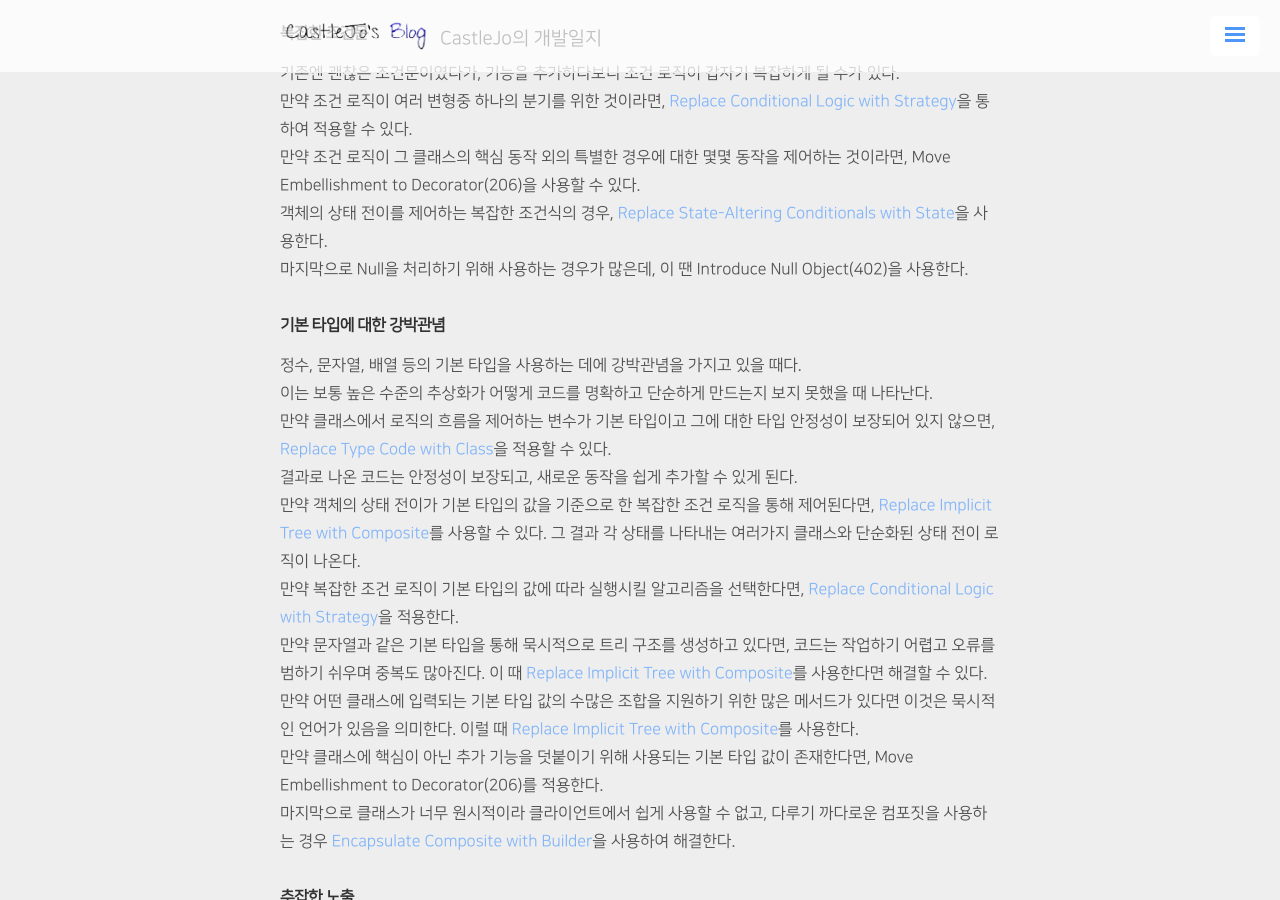
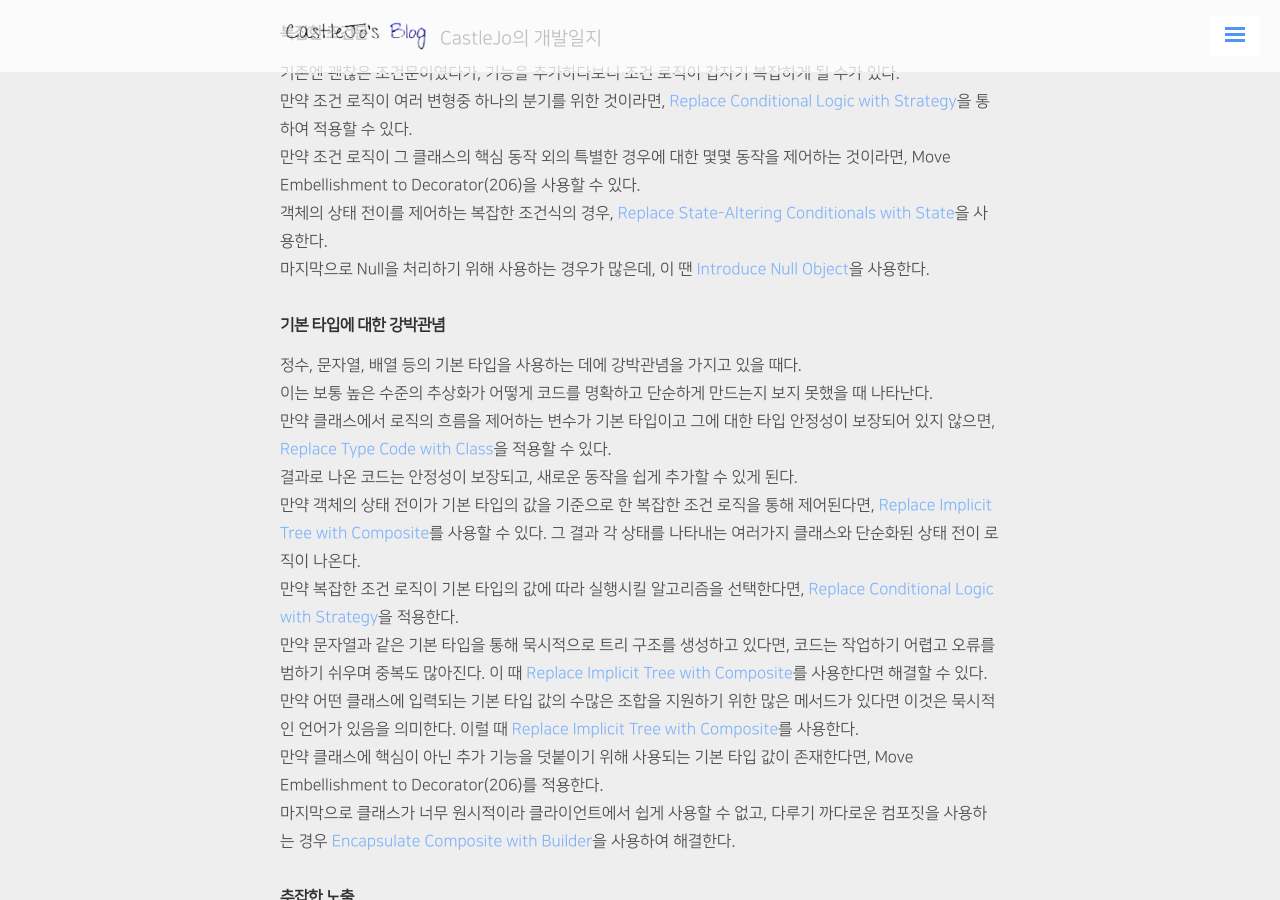
Before and after one commit to ukcastle/ukcastle.github.io, a Jekyll site: the page built from _posts/Refactoring/2021-04-12-RF-Ch4.md, in a window 1280 px wide and 900 px high, scrolled down 2033 px. Built offline with Jekyll 4.4.1, drawn with Linux system fonts in a browser that asks for light colours; nearby versions of some CDN libraries; a script that is not in the unit is left out; comment, search, counter and statistics services are not loaded; some of the changed text lies outside the part shown.

Commit message:
docs: href 402

```diff
--- a/_posts/Refactoring/2021-04-12-RF-Ch4.md
+++ b/_posts/Refactoring/2021-04-12-RF-Ch4.md
@@ -19,9 +19,9 @@ tag: [DesignPattern, Refactoring]
 
 |냄새|리팩터링|
 |:---:|:---:|
-|중복된 코드|[Form Template Method](https://jo631.github.io/refactoring/2021/04/16/Form-Template-Method/)<br>[Introduce Polymorphic Creation with Factory Method](https://jo631.github.io/refactoring/2021/04/13/Introduce-Polymorphic-Creation-with-Factory-Method/)<br>[Chain Constructors](https://jo631.github.io/refactoring/2021/04/13/Chain-Constructors/)<br>[Replace One/Many Distinctions with Composite](https://jo631.github.io/refactoring/2021/04/30/Replace-One-Many-Distinctions-with-Composite/)<br>[Extract Composite](https://jo631.github.io/refactoring/2021/04/28/Extract-Composite/)<br>[Unify interfaces with Adapter](https://jo631.github.io/refactoring/2021/05/10/Unify-Interface-with-Adapter/)<br>Introduce Null Object(402)|
+|중복된 코드|[Form Template Method](https://jo631.github.io/refactoring/2021/04/16/Form-Template-Method/)<br>[Introduce Polymorphic Creation with Factory Method](https://jo631.github.io/refactoring/2021/04/13/Introduce-Polymorphic-Creation-with-Factory-Method/)<br>[Chain Constructors](https://jo631.github.io/refactoring/2021/04/13/Chain-Constructors/)<br>[Replace One/Many Distinctions with Composite](https://jo631.github.io/refactoring/2021/04/30/Replace-One-Many-Distinctions-with-Composite/)<br>[Extract Composite](https://jo631.github.io/refactoring/2021/04/28/Extract-Composite/)<br>[Unify interfaces with Adapter](https://jo631.github.io/refactoring/2021/05/10/Unify-Interface-with-Adapter/)<br>[Introduce Null Object](https://jo631.github.io/refactoring/2021/05/18/Introduce-Null-Object/)|
 |긴 메서드|[Compose Method](https://jo631.github.io/refactoring/2021/04/14/Compose-Method/)<br> [Move Accumulation to Collecting Parameter](https://jo631.github.io/refactoring/2021/04/27/Move-Accumulation-to-Collecting-Parameter/)<br>[Replace Conditional Dispatcher with Command](https://jo631.github.io/refactoring/2021/05/01/Replace-Conditional-Dispatcher-with-Command/)<br>Move Accumulation to Visitor(423)<br>[Replace Conditional Logic with Strategy](https://jo631.github.io/refactoring/2021/04/15/Replace-Conditional-Logic-with-Strategy/)|
-|복잡한 조건문|[Replace Conditional Logic with Strategy](https://jo631.github.io/refactoring/2021/04/15/Replace-Conditional-Logic-with-Strategy/)<br>Move Embellishment to Decorator(206)<br>[Replace State-Altering Conditionals with State](https://jo631.github.io/refactoring/2021/05/13/Replace-State-Altering-Conditionals-with-State/)<br>Introduce Null Object(402)|
+|복잡한 조건문|[Replace Conditional Logic with Strategy](https://jo631.github.io/refactoring/2021/04/15/Replace-Conditional-Logic-with-Strategy/)<br>Move Embellishment to Decorator(206)<br>[Replace State-Altering Conditionals with State](https://jo631.github.io/refactoring/2021/05/13/Replace-State-Altering-Conditionals-with-State/)<br>[Introduce Null Object](https://jo631.github.io/refactoring/2021/05/18/Introduce-Null-Object/)|
 |기본 타입에 대한 강박관념|[Replace Type Code with Class](https://jo631.github.io/refactoring/2021/05/12/Replace-Type-Code-with-Class/)<br>[Replace State-Altering Conditionals with State](https://jo631.github.io/refactoring/2021/05/13/Replace-State-Altering-Conditionals-with-State/)<br>[Replace Conditional Logic with Strategy](https://jo631.github.io/refactoring/2021/04/15/Replace-Conditional-Logic-with-Strategy/)<br>[Replace Implicit Tree with Composite](https://jo631.github.io/refactoring/2021/04/19/Replace-Implicit-Tree-with-Composite/)<br>Replace Implicit Language with Interpreter(360)<br>Move Embellishment to Decorator(206)<br>[Encapsulate Composite with Builder](https://jo631.github.io/refactoring/2021/04/20/Encapsulate-Composite-with-Builder/)|
 |추잡한 노출|[Encapsulate Classes with Factory](https://jo631.github.io/refactoring/2021/04/13/Encapsulate-Classes-with-Factory/)|
 |문어발 솔루션|Move Creation Knowledge to Factory(110)|
@@ -50,7 +50,7 @@ tag: [DesignPattern, Refactoring]
 만약 조건 로직이 여러 변형중 하나의 분기를 위한 것이라면, [Replace Conditional Logic with Strategy](https://jo631.github.io/refactoring/2021/04/15/Replace-Conditional-Logic-with-Strategy/)을 통하여 적용할 수 있다.
 만약 조건 로직이 그 클래스의 핵심 동작 외의 특별한 경우에 대한 몇몇 동작을 제어하는 것이라면, Move Embellishment to Decorator(206)을 사용할 수 있다.
 객체의 상태 전이를 제어하는 복잡한 조건식의 경우, [Replace State-Altering Conditionals with State](https://jo631.github.io/refactoring/2021/05/13/Replace-State-Altering-Conditionals-with-State/)을 사용한다.
-마지막으로 Null을 처리하기 위해 사용하는 경우가 많은데, 이 땐 Introduce Null Object(402)을 사용한다.
+마지막으로 Null을 처리하기 위해 사용하는 경우가 많은데, 이 땐 [Introduce Null Object](https://jo631.github.io/refactoring/2021/05/18/Introduce-Null-Object/)을 사용한다.
 
 #### 기본 타입에 대한 강박관념
 
```
Also changed, not shown: _posts/Refactoring/2021-04-08-RF-Ch2-3.md (+1 -1 lines), _posts/Refactoring/2021-04-12-RF-Ch5.md (+1 -1 lines).
